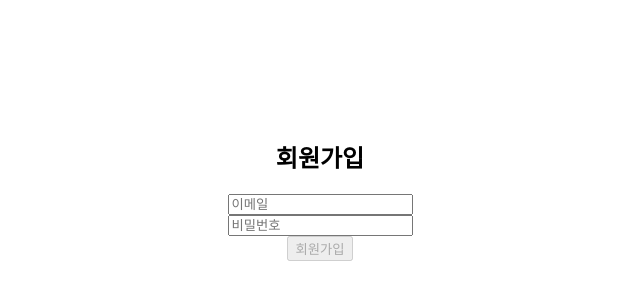
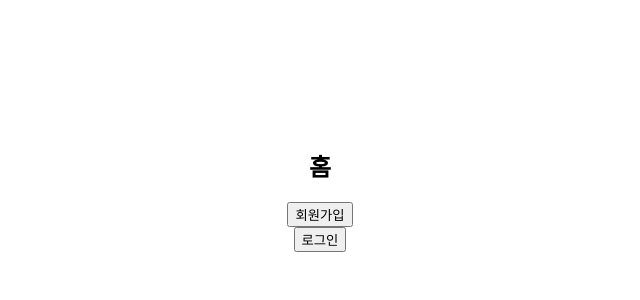
Before and after one commit to hanseungjune/wanted-pre-onboarding-frontend, a React (Create React App) app: page / in a window 1280 px wide. Shown: the part 210-510 px from the top of the page, without its empty margins (320-960 px from the left). Built offline with nearby package versions, Linux system fonts and the light colour scheme.

Commit message:
Assignment 5

```diff
--- a/src/App.js
+++ b/src/App.js
@@ -1,8 +1,10 @@
 import React from "react";
 import { BrowserRouter as Router, Routes, Route } from "react-router-dom";
+import { createGlobalStyle } from "styled-components";
+import Home from "./pages/Home";
 import Signup from "./pages/Signup";
 import Signin from "./pages/SignIn";
-import { createGlobalStyle } from "styled-components";
+import Todo from "./pages/Todo";
 
 const GlobalStyle = createGlobalStyle`
   body, #root, #root > div {
@@ -21,9 +23,10 @@ function App() {
       <>
         <GlobalStyle />
         <Routes>
+          <Route path="/" element={<Home />} />
           <Route path="/signup" element={<Signup />} />
           <Route path="/signin" element={<Signin />} />
-          <Route path="/" element={<Signup />} />
+          <Route path="/todo" element={<Todo />} />
         </Routes>
       </>
     </Router>
--- /dev/null
+++ b/src/pages/Home.jsx
@@ -0,0 +1,22 @@
+import { useNavigate } from "react-router-dom";
+
+const Signin = () => {
+  const navigate = useNavigate();
+
+  return (
+    <div
+      style={{
+        display: "flex",
+        flexDirection: "column",
+        justifyContent: "center",
+        alignItems: "center",
+      }}
+    >
+      <h2>홈</h2>
+      <button onClick={() => navigate("/signup")}>회원가입</button>
+      <button onClick={() => navigate("/signin")}>로그인</button>
+    </div>
+  );
+};
+
+export default Signin;
--- a/src/pages/Signup.js
+++ b/src/pages/SignIn.jsx
@@ -2,37 +2,38 @@ import React, { useEffect, useState } from "react";
 import { useNavigate } from "react-router-dom";
 import { API_URL } from "../App";
 
-const Signup = () => {
+const Signin = () => {
   const [email, setEmail] = useState("");
   const [password, setPassword] = useState("");
   const [isEmailValid, setEmailValid] = useState(false);
   const [isPasswordValid, setPasswordValid] = useState(false);
   const navigate = useNavigate();
 
+  // 토큰 있으면, /todo로 가기
   useEffect(() => {
-    const accessToken = localStorage.getItem("accessToken");
+    const accessToken = localStorage.getItem("access_token");
     if (accessToken) {
       navigate("/todo");
     }
   }, [navigate]);
 
+  // 입력값 받기 및 유효성 검사
   const handleEmailChange = (e) => {
     setEmail(e.target.value);
     setEmailValid(e.target.value.includes("@"));
   };
 
+  // 입력값 받기 및 유효성 검사
   const handlePasswordChange = (e) => {
     setPassword(e.target.value);
     setPasswordValid(e.target.value.length >= 8);
   };
 
+  // 이메일과 비밀번호 검사 후 로그인 요청을 보내고, 성공 시 todo 페이지로 이동
   const handleSubmit = async (e) => {
     e.preventDefault();
-    // 유효성 검사 및 회원가입 처리 로직 구현
-    // 이메일과 비밀번호 검사 후 회원가입 요청을 보내고, 성공 시 로그인 페이지로 이동
-    if (isEmailValid && isPasswordValid) {
     try {
-        const response = await fetch(`${API_URL}/auth/signup`, {
+      const response = await fetch(`${API_URL}/auth/signin`, {
         method: "POST",
         headers: {
           "Content-Type": "application/json",
@@ -42,15 +43,16 @@ const Signup = () => {
           password,
         }),
       });
-        if (response.status === 201) {
-          console.log("Signup successful");
-          navigate("/signin");
+      if (response.status === 200) {
+        const data = await response.json();
+        const accessToken = data.access_token;
+        localStorage.setItem("access_token", accessToken);
+        navigate("/todo");
       } else {
-          console.log("Signup failed");
+        console.log("Login failed");
       }
     } catch (error) {
-        console.error("Error occurred during signup:", error);
-      }
+      console.error("Error occurred during login:", error);
     }
   };
 
@@ -63,7 +65,7 @@ const Signup = () => {
         alignItems: "center",
       }}
     >
-      <h2>회원가입</h2>
+      <h2>로그인</h2>
       <form
         onSubmit={handleSubmit}
         style={{
@@ -99,4 +101,4 @@ const Signup = () => {
   );
 };
 
-export default Signup;
+export default Signin;
--- a/src/pages/SignIn.js
+++ b/src/pages/Signup.jsx
@@ -2,25 +2,28 @@ import React, { useEffect, useState } from "react";
 import { useNavigate } from "react-router-dom";
 import { API_URL } from "../App";
 
-const Signin = () => {
+const Signup = () => {
   const [email, setEmail] = useState("");
   const [password, setPassword] = useState("");
   const [isEmailValid, setEmailValid] = useState(false);
   const [isPasswordValid, setPasswordValid] = useState(false);
   const navigate = useNavigate();
 
+  // 토큰 있으면, /todo로 가기
   useEffect(() => {
-    const accessToken = localStorage.getItem("accessToken");
+    const accessToken = localStorage.getItem("access_token");
     if (accessToken) {
       navigate("/todo");
     }
   }, [navigate]);
 
+  // 입력값 받기 및 유효성 검사
   const handleEmailChange = (e) => {
     setEmail(e.target.value);
     setEmailValid(e.target.value.includes("@"));
   };
 
+  // 입력값 받기 및 유효성 검사
   const handlePasswordChange = (e) => {
     setPassword(e.target.value);
     setPasswordValid(e.target.value.length >= 8);
@@ -28,10 +31,11 @@ const Signin = () => {
 
   const handleSubmit = async (e) => {
     e.preventDefault();
-    // 유효성 검사 및 로그인 처리 로직 구현
-    // 이메일과 비밀번호 검사 후 로그인 요청을 보내고, 성공 시 todo 페이지로 이동
+    // 유효성 검사 및 회원가입 처리 로직 구현
+    // 이메일과 비밀번호 검사 후 회원가입 요청을 보내고, 성공 시 로그인 페이지로 이동
+    if (isEmailValid && isPasswordValid) {
       try {
-      const response = await fetch(`${API_URL}/auth/signin`, {
+        const response = await fetch(`${API_URL}/auth/signup`, {
           method: "POST",
           headers: {
             "Content-Type": "application/json",
@@ -41,16 +45,15 @@ const Signin = () => {
             password,
           }),
         });
-      if (response.ok) {
-        const data = await response.json();
-        const accessToken = data.access_token;
-        localStorage.setItem("accessToken", accessToken);
-        navigate("/todo");
+        if (response.status === 201) {
+          console.log("Signup successful");
+          navigate("/signin");
         } else {
-        console.log("Login failed");
+          console.log("Signup failed");
         }
       } catch (error) {
-      console.error("Error occurred during login:", error);
+        console.error("Error occurred during signup:", error);
+      }
     }
   };
 
@@ -63,7 +66,7 @@ const Signin = () => {
         alignItems: "center",
       }}
     >
-      <h2>로그인</h2>
+      <h2>회원가입</h2>
       <form
         onSubmit={handleSubmit}
         style={{
@@ -99,4 +102,4 @@ const Signin = () => {
   );
 };
 
-export default Signin;
+export default Signup;
--- /dev/null
+++ b/src/pages/Todo.jsx
@@ -0,0 +1,54 @@
+import React, { useState, useEffect } from "react";
+import { useNavigate } from "react-router-dom";
+import { API_URL } from "../App";
+
+const Todo = () => {
+  const [todos, setTodos] = useState([]);
+  const navigate = useNavigate();
+
+  useEffect(() => {
+    const access_token = localStorage.getItem("access_token");
+    if (!access_token) {
+      navigate("/signin");
+    } else {
+      fetchTodos(access_token);
+    }
+  }, [navigate]);
+
+  const fetchTodos = async (access_token) => {
+    try {
+      const response = await fetch(`${API_URL}/todos`, {
+        headers: {
+          Authorization: `Bearer ${access_token}`,
+        },
+      });
+      if (response.status === 200) {
+        const data = await response.json();
+        console.log(data);
+        setTodos(data);
+      } else {
+        console.log("Failed to fetch todos");
+      }
+    } catch (error) {
+      console.error("Error occurred while fetching todos:", error);
+    }
+  };
+
+  return (
+    <div>
+      <h2>투두 리스트</h2>
+      <ul>
+        {todos.map((todo) => (
+          <li key={todo.id}>
+            <label>
+              <input type="checkbox" />
+              <span>{todo.todo}</span>
+            </label>
+          </li>
+        ))}
+      </ul>
+    </div>
+  );
+};
+
+export default Todo;
```
Lines whose indentation alone changed are shown as unchanged.
